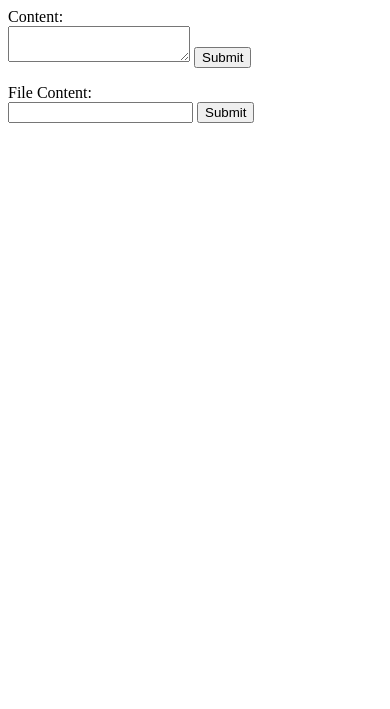
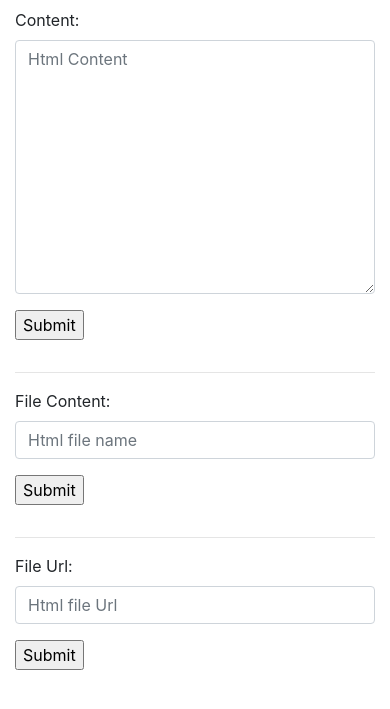
Before and after one commit to mrwhitedeveloper/php-convert, a PHP site: page / in a window 390 px wide. Shown: the top 709 px of the page. Run offline with PHP 8.4, Linux system fonts and the light colour scheme.

Commit message:
Update index.php

```diff
--- a/index.php
+++ b/index.php
@@ -3,34 +3,86 @@
 
 if (isset($_REQUEST['frm'])) {
     $htmlToDoc = new HtmlToDoc();
-    // convert html from url
-    // $htmlToDoc->createDocFromURL( "http://google.com", "output", true );
-    // or from hdd
-    $htmlToDoc->createDocFrom($_REQUEST['content'], "a.doc", true);
+    $htmlToDoc->createDocFrom($_REQUEST['content'], "html.doc", true);
 }
 
 if (isset($_REQUEST['frm2'])) {
     $htmlToDoc = new HtmlToDoc();
-    // convert html from url
-    // $htmlToDoc->createDocFromURL( "http://google.com", "output", true );
-    // or from hdd
-    $htmlToDoc->createDoc($_REQUEST['fname'], "a.doc", true);
+    $htmlToDoc->createDoc($_REQUEST['fname'], "html.doc", true);
+}
+if (isset($_REQUEST['frm2'])) {
+    $htmlToDoc = new HtmlToDoc();
+     $htmlToDoc->createDocFromURL($_REQUEST['fname'], "html.doc", true );
 }
 ?>
+<html>
 
+<head>
+    <title>Convert Html To Doc</title>
+    <link rel="stylesheet" href="https://stackpath.bootstrapcdn.com/bootstrap/4.3.1/css/bootstrap.min.css"
+        integrity="sha384-ggOyR0iXCbMQv3Xipma34MD+dH/1fQ784/j6cY/iJTQUOhcWr7x9JvoRxT2MZw1T" crossorigin="anonymous">
+    <script src="https://code.jquery.com/jquery-3.3.1.slim.min.js"
+        integrity="sha384-q8i/X+965DzO0rT7abK41JStQIAqVgRVzpbzo5smXKp4YfRvH+8abtTE1Pi6jizo" crossorigin="anonymous">
+    </script>
+    <script src="https://cdnjs.cloudflare.com/ajax/libs/popper.js/1.14.7/umd/popper.min.js"
+        integrity="sha384-UO2eT0CpHqdSJQ6hJty5KVphtPhzWj9WO1clHTMGa3JDZwrnQq4sF86dIHNDz0W1" crossorigin="anonymous">
+    </script>
+    <script src="https://stackpath.bootstrapcdn.com/bootstrap/4.3.1/js/bootstrap.min.js"
+        integrity="sha384-JjSmVgyd0p3pXB1rRibZUAYoIIy6OrQ6VrjIEaFf/nJGzIxFDsf4x0xIM+B07jRM" crossorigin="anonymous">
+    </script>
+</head>
+</body>
+<div class="container">
+    <div class="row mt-2">
+        <div class="col-md-12">
             <form method="POST" action="">
+                <div class="form-group">
                     <input type="hidden" name="frm" />
                     <label for="fname">Content:</label><br>
-    <textarea type="text" id="content" name="content">
-</textarea>
+                    <textarea class="form-control" type="text" id="content" name="content" rows="10"
+                        placeholder="Html Content "></textarea>
 
+                </div>
+                <div class="form-group">
                     <input type="submit" value="Submit">
+                </div>
             </form>
-
+        </div>
+    </div>
+    <hr>
+    <div class="row">
+        <div class="col-md-12">
             <form method="POST" action="">
+                <div class="form-group">
                     <input type="hidden" name="frm2" />
                     <label for="fname">File Content:</label><br>
-    <input type="text" name="fname" />
+                    <input class="form-control" type="text" name="fname" placeholder="Html file name " />
 
+                </div>
+                <div class="form-group">
                     <input type="submit" value="Submit">
+                </div>
             </form>
+        </div>
+    </div>
+    <hr>
+    <div class="row">
+        <div class="col-md-12">
+            <form method="POST" action="">
+                <div class="form-group">
+                    <input type="hidden" name="frm3" />
+                    <label for="fname">File Url:</label><br>
+                    <input class="form-control" type="url" name="fname" placeholder="Html file Url " />
+
+                </div>
+                <div class="form-group">
+                    <input type="submit" value="Submit">
+                </div>
+            </form>
+        </div>
+    </div>
+
+</div>
+</body>
+
+</html>
```
Lines whose indentation alone changed are shown as unchanged.
